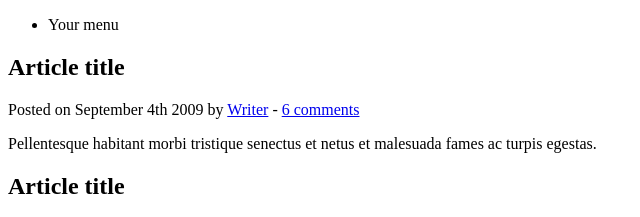
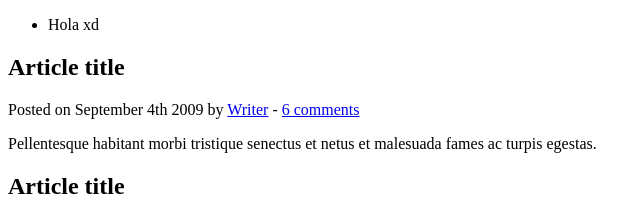
Before and after one commit to Juan-Diego-Coder/Demo-2, a plain HTML site: page Index.html in a window 1280 px wide. Shown: the top 217 px of the page, 0-640 px from the left. Drawn offline with Linux system fonts and the light colour scheme.

Commit message:
se modifico texto

```diff
--- a/Index.html
+++ b/Index.html
@@ -12,7 +12,7 @@
 	<header>
 		<nav>
 			<ul>
-				<li>Your menu</li>
+				<li>Hola xd</li>
 			</ul>
 		</nav>
 	</header>
```
